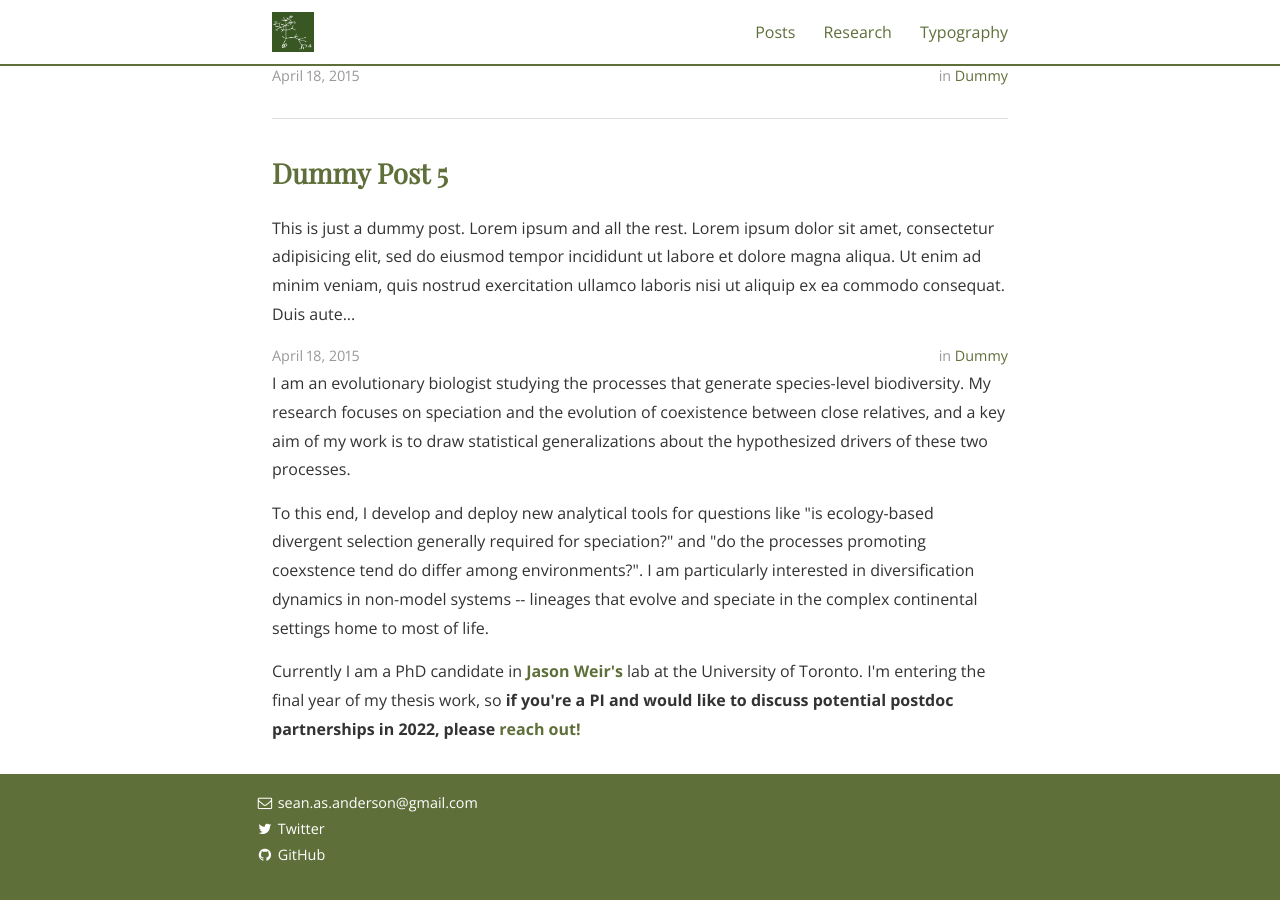
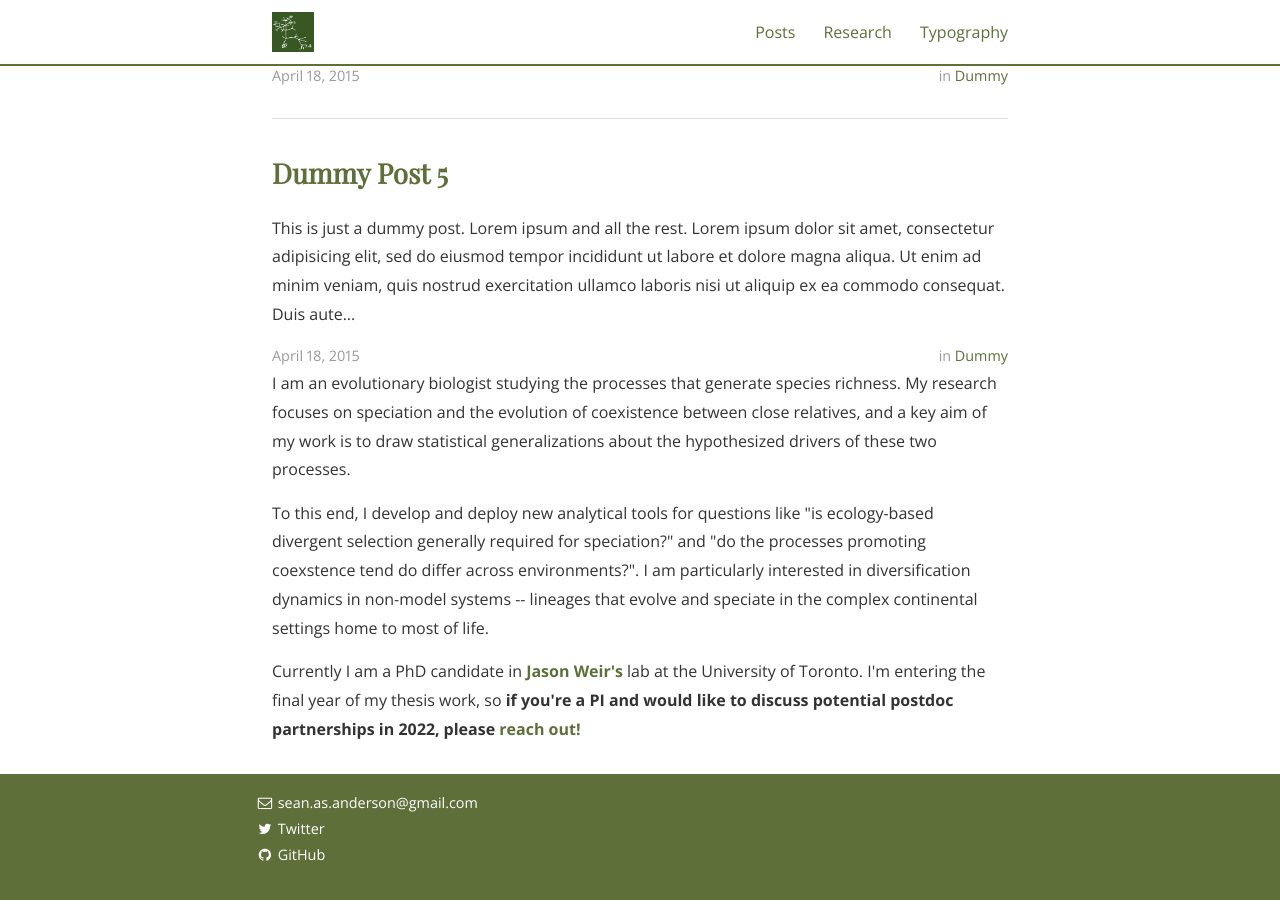
Before and after one commit to SeanASAnderson/SeanASAnderson.github.io, a Jekyll site: the page built from index.html, in a window 1280 px wide and 900 px high, scrolled down 1402 px. Built offline with Jekyll 4.4.1, drawn with Linux system fonts in a browser that asks for light colours; nearby versions of some CDN libraries; some web fonts are replaced; the list of posts is cut into pages by our own code.

Commit message:
small change to bio

```diff
--- a/index.html
+++ b/index.html
@@ -45,8 +45,8 @@ pagination:
 
 <body>
   <!--<h1> <center> Welcome! </center> </h1>-->
-  <p> I am an evolutionary biologist studying the processes that generate species-level biodiversity. My research focuses on speciation and the evolution of coexistence between close relatives, and a key aim of my work is to draw statistical generalizations about the hypothesized drivers of these two processes.</p>
-  <p> To this end, I develop and deploy new analytical tools for questions like "is ecology-based divergent selection generally required for speciation?" and "do the processes promoting coexstence tend do differ among environments?". I am particularly interested in diversification dynamics in non-model systems -- lineages that evolve and speciate in the complex continental settings home to most of life. </p>
+  <p> I am an evolutionary biologist studying the processes that generate species richness. My research focuses on speciation and the evolution of coexistence between close relatives, and a key aim of my work is to draw statistical generalizations about the hypothesized drivers of these two processes.</p>
+  <p> To this end, I develop and deploy new analytical tools for questions like "is ecology-based divergent selection generally required for speciation?" and "do the processes promoting coexstence tend do differ across environments?". I am particularly interested in diversification dynamics in non-model systems -- lineages that evolve and speciate in the complex continental settings home to most of life. </p>
   <p> Currently I am a PhD candidate in <a href="https://www.utsc.utoronto.ca/~jweir"/> <b>Jason Weir's </a> </b> lab at the University of Toronto. I'm entering the final year of my thesis work, so <b> if you're a PI and would like to discuss potential postdoc partnerships in 2022, please <a href="mailto:sean.as.anderson@gmail.com">reach out!</a></b> </p>
 
   </body>
```
